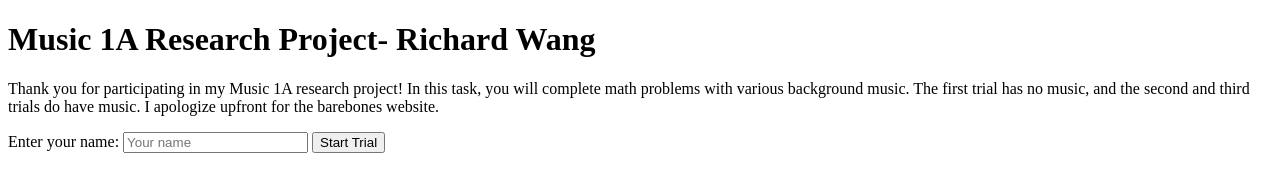
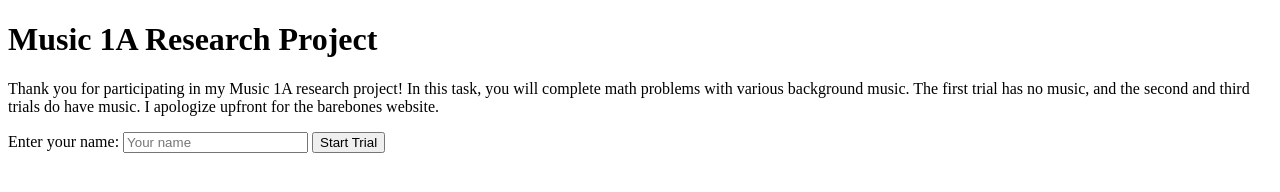
Before and after one commit to richwangbcca/music1a, a plain HTML site: page index.html in a window 1280 px wide. Drawn offline with Linux system fonts and the light colour scheme.

Commit message:
Removed name from index.html

```diff
--- a/index.html
+++ b/index.html
@@ -3,10 +3,10 @@
 <head>
     <meta charset="UTF-8">
     <meta name="viewport" content="width=device-width, initial-scale=1.0">
-    <title>Music 1A Research Project- Richard Wang</title>
+    <title>Music 1A Research Project</title>
 </head>
 <body>
-    <h1>Music 1A Research Project- Richard Wang</h1>
+    <h1>Music 1A Research Project</h1>
 
     <div id="intro">
         <p>Thank you for participating in my Music 1A research project! In this task, you will complete
```
